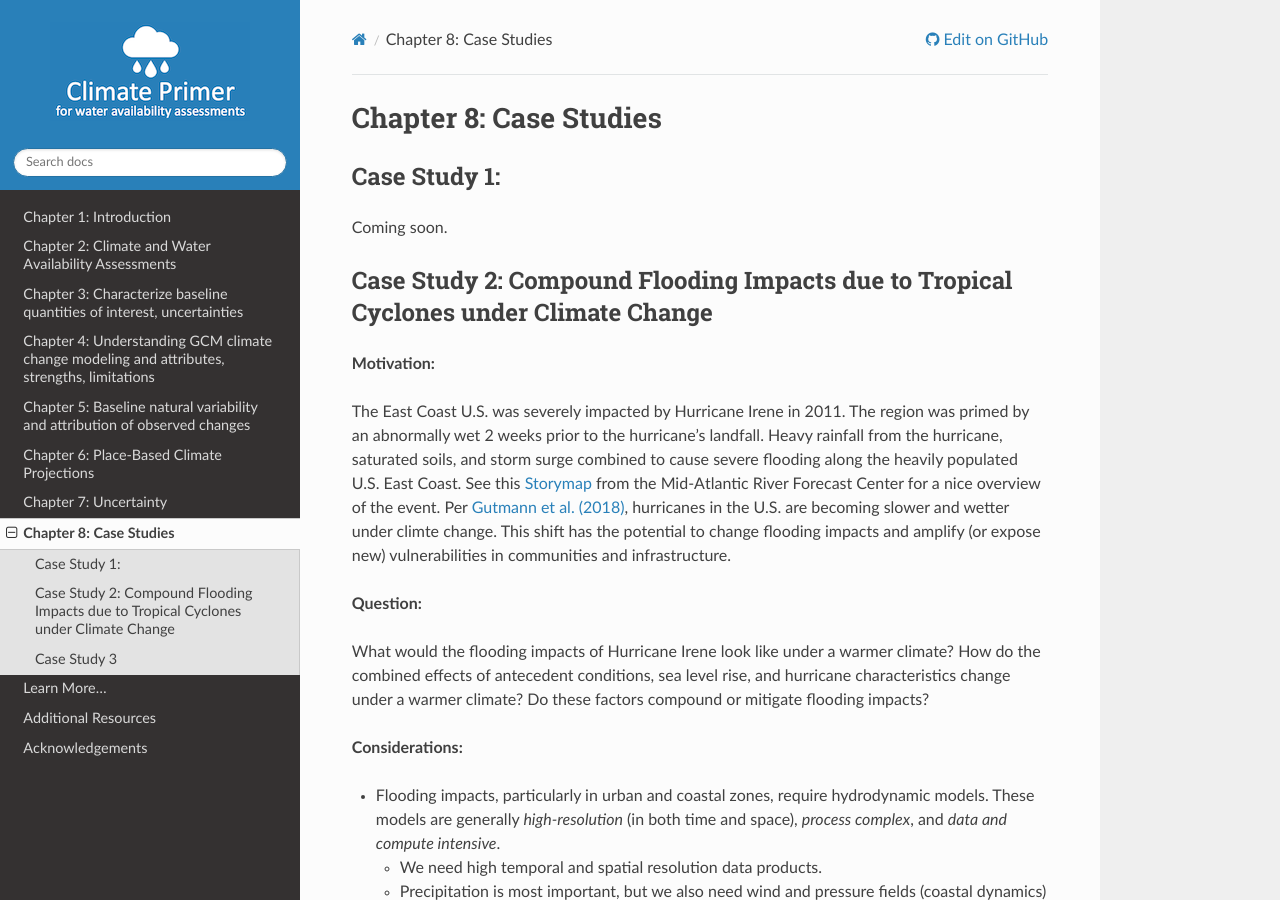
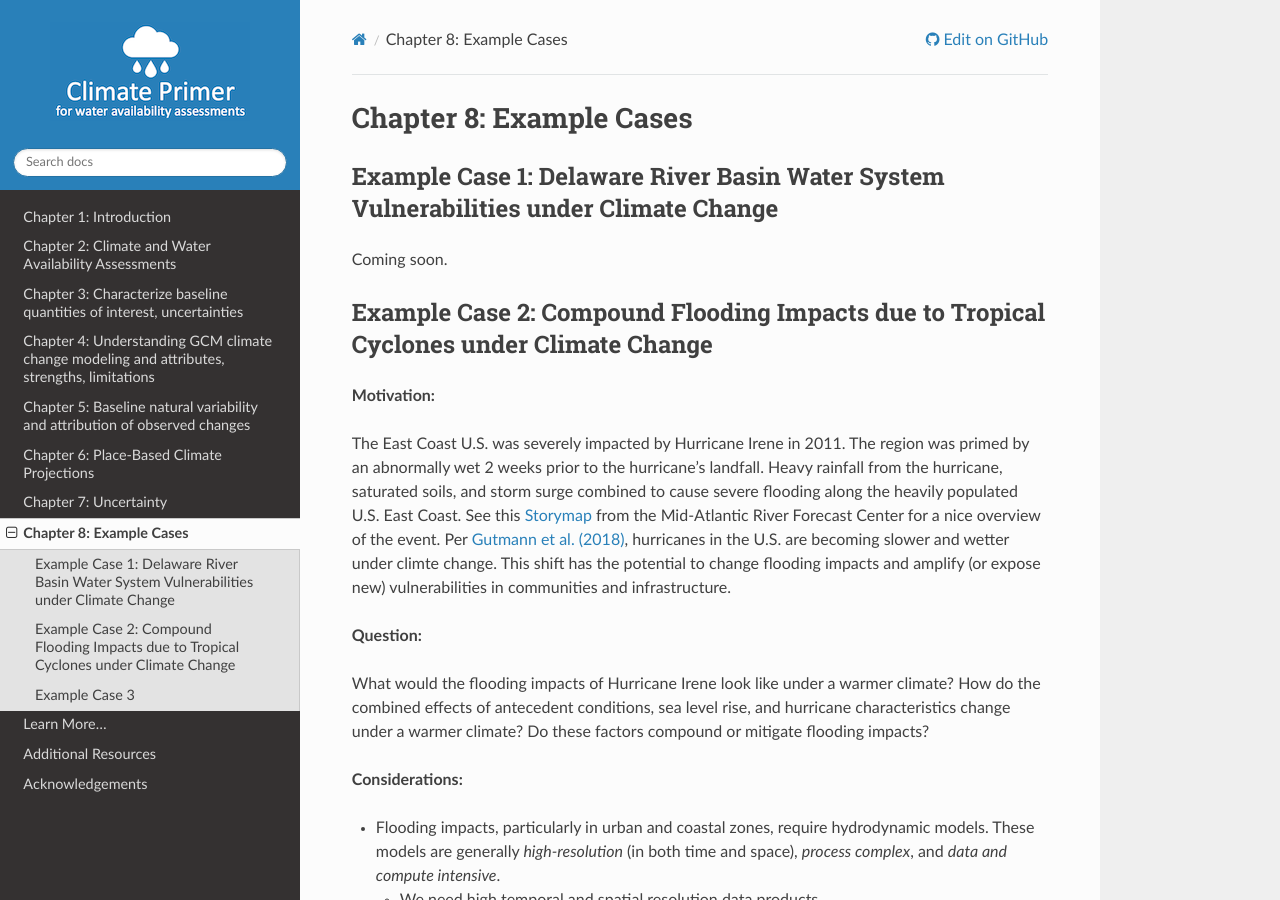
Before and after one commit to NCAR/climate-primer-water, a Sphinx documentation site: the page built from doc/ch8_casestudies.rst, in a window 1280 px wide and 900 px high. Built offline with Sphinx 7.4.7 and the Read the Docs theme 2.0.0, drawn with Linux system fonts in a browser that asks for light colours; some of the changed text lies outside the part shown.

Commit message:
Update ch8_casestudies.rst

```diff
--- a/doc/ch8_casestudies.rst
+++ b/doc/ch8_casestudies.rst
@@ -1,17 +1,17 @@
 
 
-Chapter 8: Case Studies
-=======================
+Chapter 8: Example Cases
+========================
 
 
-Case Study 1:
-------------------------------------------
+Example Case 1: Delaware River Basin Water System Vulnerabilities under Climate Change
+--------------------------------------------------------------------------------------
 
 Coming soon.
 
 
-Case Study 2: Compound Flooding Impacts due to Tropical Cyclones under Climate Change
--------------------------------------------------------------------------------------
+Example Case 2: Compound Flooding Impacts due to Tropical Cyclones under Climate Change
+---------------------------------------------------------------------------------------
 
 **Motivation:**
 
@@ -47,7 +47,7 @@
 * Goulart, H. M. D., Benito Lazaro, I., van Garderen, L., van der Wiel, K., Le Bars, D., Koks, E., and van den Hurk, B.: Compound flood impacts from Hurricane Sandy on New York City in climate-driven storylines, Nat. Hazards Earth Syst. Sci., 24, 29–45, `https://doi.org/10.5194/nhess-24-29-2024 <https://doi.org/10.5194/nhess-24-29-2024>`_, 2024.
 * Xue, Z., Ullrich, P., and Leung, L.-Y. R.: Sensitivity of the pseudo-global warming method under flood conditions: a case study from the northeastern US, Hydrol. Earth Syst. Sci., 27, 1909–1927, `https://doi.org/10.5194/hess-27-1909-2023 <https://doi.org/10.5194/hess-27-1909-2023>`_, 2023.
 
-Case Study 3
-------------
+Example Case 3
+--------------
 
 Coming soon.
```
